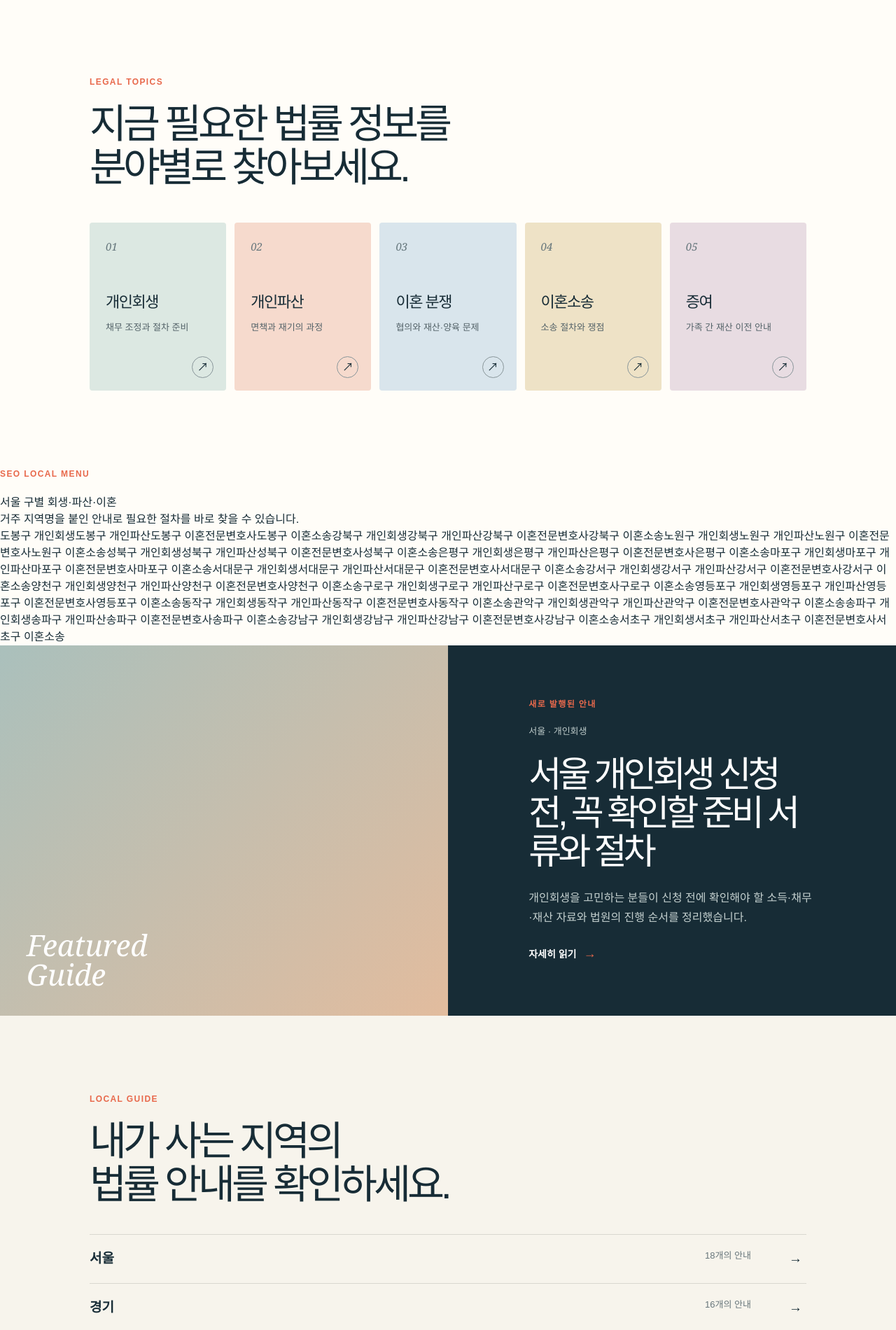
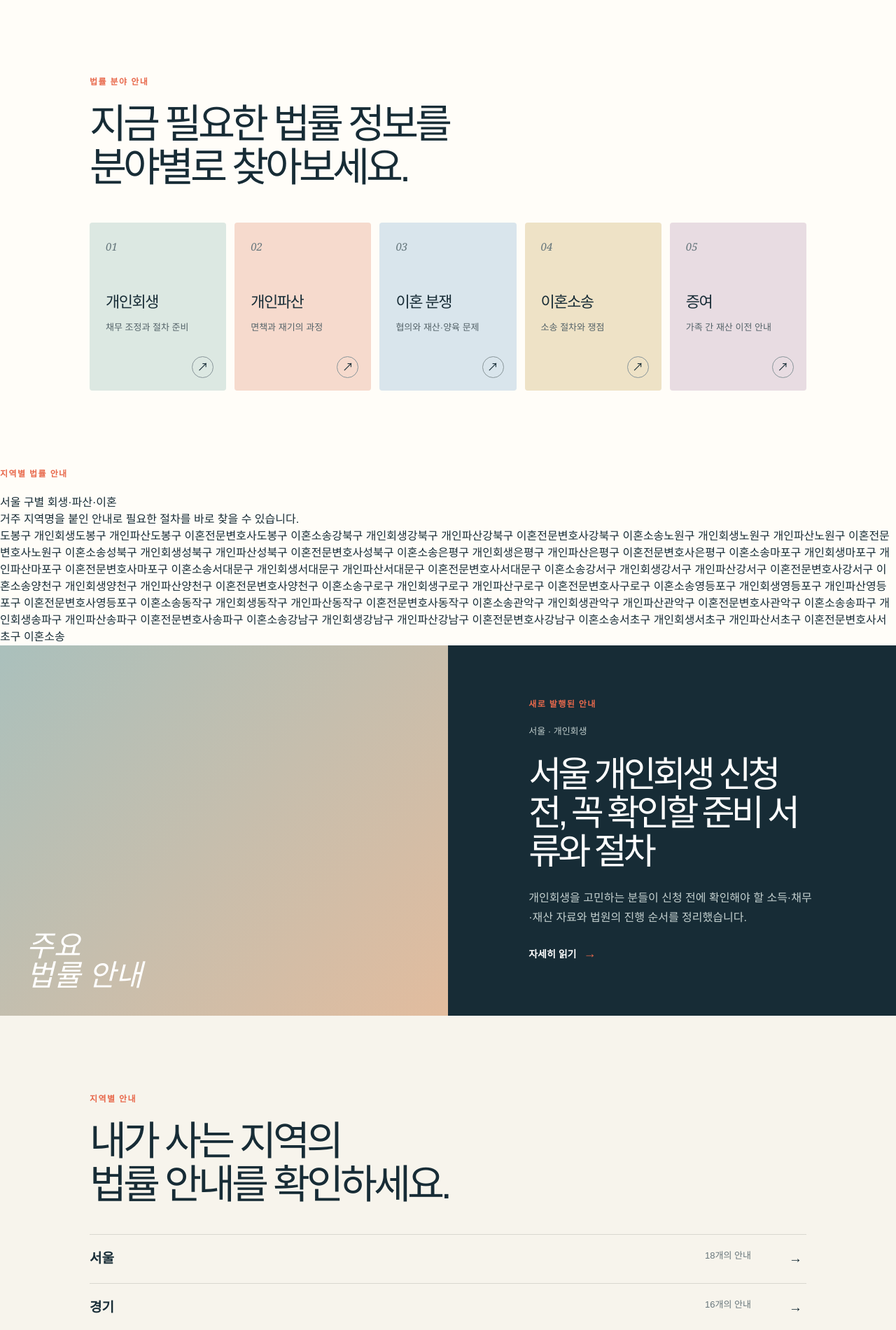
Before and after one commit to lululands/our-neighborhood-law-office, a Next.js app: page / in a window 1280 px wide. Shown: the part 680-2580 px from the top of the page at 70% size. Built offline with nearby package versions, Linux system fonts and the light colour scheme; no server answers.

Commit message:
Use Korean legal office labels

```diff
--- a/app/page.tsx
+++ b/app/page.tsx
@@ -7,13 +7,13 @@ export default function Home() {
   return <main>
     <header className="site-header"><Link className="brand" href="/"><span>우리동네</span> 법률사무소</Link><nav><a href="#topics">법률정보</a><a href="#regions">지역별 안내</a><Link href="/admin">글 발행</Link></nav><a className="header-cta" href={consultUrl}>상담 바로하기</a></header>
     <section className="hero"><p className="eyebrow">생활 가까이에서 만나는 법률 길잡이</p><h1>복잡한 법률 문제,<br/><em>우리 동네 기준으로</em> 정리합니다.</h1><p className="hero-copy">개인회생·파산부터 이혼 분쟁, 이혼소송, 증여까지. 지역별 절차와 준비할 내용을 이해하기 쉽게 안내합니다.</p><div className="hero-actions"><a className="primary" href="#topics">분야별 정보 보기</a><a className="text-link" href="#regions">내 지역 정보 찾기 <b>→</b></a></div><div className="legal-note">※ 이 사이트의 콘텐츠는 일반적인 법률 정보이며, 개별 사안에 대한 법률 자문이 아닙니다.</div></section>
-    <section className="topic-section" id="topics"><div className="section-title"><p className="eyebrow">LEGAL TOPICS</p><h2>지금 필요한 법률 정보를<br/>분야별로 찾아보세요.</h2></div><div className="topic-grid">{categories.map((c, i)=><Link href={`/category/${c.slug}`} className={`topic-card topic-${i}`} key={c.slug}><span className="topic-number">0{i+1}</span><h3>{c.name}</h3><p>{c.description}</p><span className="round-arrow">↗</span></Link>)}</div></section>
-    <section className="district-menu"><p className="eyebrow">SEO LOCAL MENU</p><h2>서울 구별 회생·파산·이혼</h2><p>거주 지역명을 붙인 안내로 필요한 절차를 바로 찾을 수 있습니다.</p><div>{seoulDistricts.map(d=><span key={d}><Link href={`/region/${d}/rehabilitation`}>{d} 개인회생</Link><Link href={`/region/${d}/bankruptcy`}>{d} 개인파산</Link><Link href={`/region/${d}/divorce-lawyer`}>{d} 이혼전문변호사</Link><Link href={`/region/${d}/divorce-lawsuit`}>{d} 이혼소송</Link></span>)}</div></section>
-    <section className="feature"><div className="feature-image"><span>Featured<br/>Guide</span></div><article><p className="eyebrow">새로 발행된 안내</p><p className="article-meta">{featured.region} · {featured.category}</p><h2>{featured.title}</h2><p className="excerpt">{featured.excerpt}</p><Link className="read-link" href={`/posts/${featured.id}`}>자세히 읽기 <b>→</b></Link></article></section>
-    <section className="regional" id="regions"><div className="section-title"><p className="eyebrow">LOCAL GUIDE</p><h2>내가 사는 지역의<br/>법률 안내를 확인하세요.</h2></div><div className="region-list">{regions.map((r)=><Link href={`/region/${r.slug}`} key={r.slug}><span>{r.name}</span><small>{r.count}개의 안내</small><b>→</b></Link>)}</div></section>
-    <section className="latest"><div className="latest-head"><div><p className="eyebrow">RECENT ARTICLES</p><h2>최근 법률 정보</h2></div><Link href="/articles">전체 글 보기 →</Link></div><div className="article-list">{articles.slice(0,3).map((a)=><Link href={`/posts/${a.id}`} key={a.id} className="article-row"><div><p>{a.region} · {a.category}</p><h3>{a.title}</h3></div><span>{a.date}</span><b>→</b></Link>)}</div></section>
-    <section className="help"><p className="eyebrow">START HERE</p><h2>어디서부터 봐야 할지<br/>막막하신가요?</h2><p>법률 문제의 종류와 거주 지역을 선택하면, 관련 정보를 차례로 살펴볼 수 있어요.</p><a className="primary light" href="#topics">법률정보 찾아보기</a></section>
-    <section id="consult" className="help"><p className="eyebrow">QUICK CONSULTATION</p><h2>빠른 상담이 필요하신가요?</h2><p>기존 업체의 상담 채널로 바로 연결됩니다.</p><a className="primary light" href={consultUrl}>상담 바로하기</a></section>
+    <section className="topic-section" id="topics"><div className="section-title"><p className="eyebrow">법률 분야 안내</p><h2>지금 필요한 법률 정보를<br/>분야별로 찾아보세요.</h2></div><div className="topic-grid">{categories.map((c, i)=><Link href={`/category/${c.slug}`} className={`topic-card topic-${i}`} key={c.slug}><span className="topic-number">0{i+1}</span><h3>{c.name}</h3><p>{c.description}</p><span className="round-arrow">↗</span></Link>)}</div></section>
+    <section className="district-menu"><p className="eyebrow">지역별 법률 안내</p><h2>서울 구별 회생·파산·이혼</h2><p>거주 지역명을 붙인 안내로 필요한 절차를 바로 찾을 수 있습니다.</p><div>{seoulDistricts.map(d=><span key={d}><Link href={`/region/${d}/rehabilitation`}>{d} 개인회생</Link><Link href={`/region/${d}/bankruptcy`}>{d} 개인파산</Link><Link href={`/region/${d}/divorce-lawyer`}>{d} 이혼전문변호사</Link><Link href={`/region/${d}/divorce-lawsuit`}>{d} 이혼소송</Link></span>)}</div></section>
+    <section className="feature"><div className="feature-image"><span>주요<br/>법률 안내</span></div><article><p className="eyebrow">새로 발행된 안내</p><p className="article-meta">{featured.region} · {featured.category}</p><h2>{featured.title}</h2><p className="excerpt">{featured.excerpt}</p><Link className="read-link" href={`/posts/${featured.id}`}>자세히 읽기 <b>→</b></Link></article></section>
+    <section className="regional" id="regions"><div className="section-title"><p className="eyebrow">지역별 안내</p><h2>내가 사는 지역의<br/>법률 안내를 확인하세요.</h2></div><div className="region-list">{regions.map((r)=><Link href={`/region/${r.slug}`} key={r.slug}><span>{r.name}</span><small>{r.count}개의 안내</small><b>→</b></Link>)}</div></section>
+    <section className="latest"><div className="latest-head"><div><p className="eyebrow">최근 발행글</p><h2>최근 법률 정보</h2></div><Link href="/articles">전체 글 보기 →</Link></div><div className="article-list">{articles.slice(0,3).map((a)=><Link href={`/posts/${a.id}`} key={a.id} className="article-row"><div><p>{a.region} · {a.category}</p><h3>{a.title}</h3></div><span>{a.date}</span><b>→</b></Link>)}</div></section>
+    <section className="help"><p className="eyebrow">법률정보 시작하기</p><h2>어디서부터 봐야 할지<br/>막막하신가요?</h2><p>법률 문제의 종류와 거주 지역을 선택하면, 관련 정보를 차례로 살펴볼 수 있어요.</p><a className="primary light" href="#topics">법률정보 찾아보기</a></section>
+    <section id="consult" className="help"><p className="eyebrow">빠른 상담 안내</p><h2>빠른 상담이 필요하신가요?</h2><p>기존 업체의 상담 채널로 바로 연결됩니다.</p><a className="primary light" href={consultUrl}>상담 바로하기</a></section>
     <footer><Link className="brand" href="/"><span>우리동네</span> 법률사무소</Link><p>알기 쉬운 지역별 생활 법률 정보</p><div><Link href="/about">사이트 안내</Link><Link href="/privacy">개인정보처리방침</Link><Link href="/admin">관리자</Link></div><small>© 2026 우리동네 법률사무소. 본 사이트는 법률 정보 제공을 목적으로 합니다.</small></footer>
   </main>
 }
```
